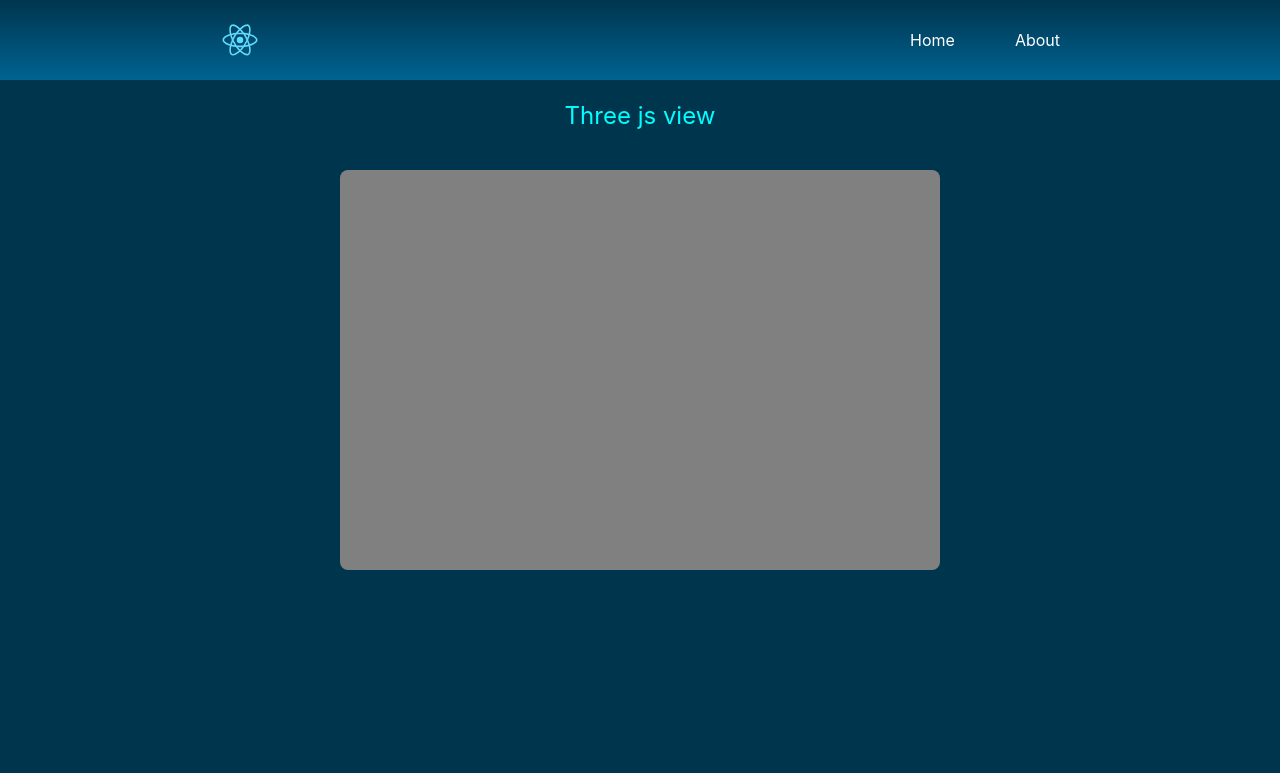
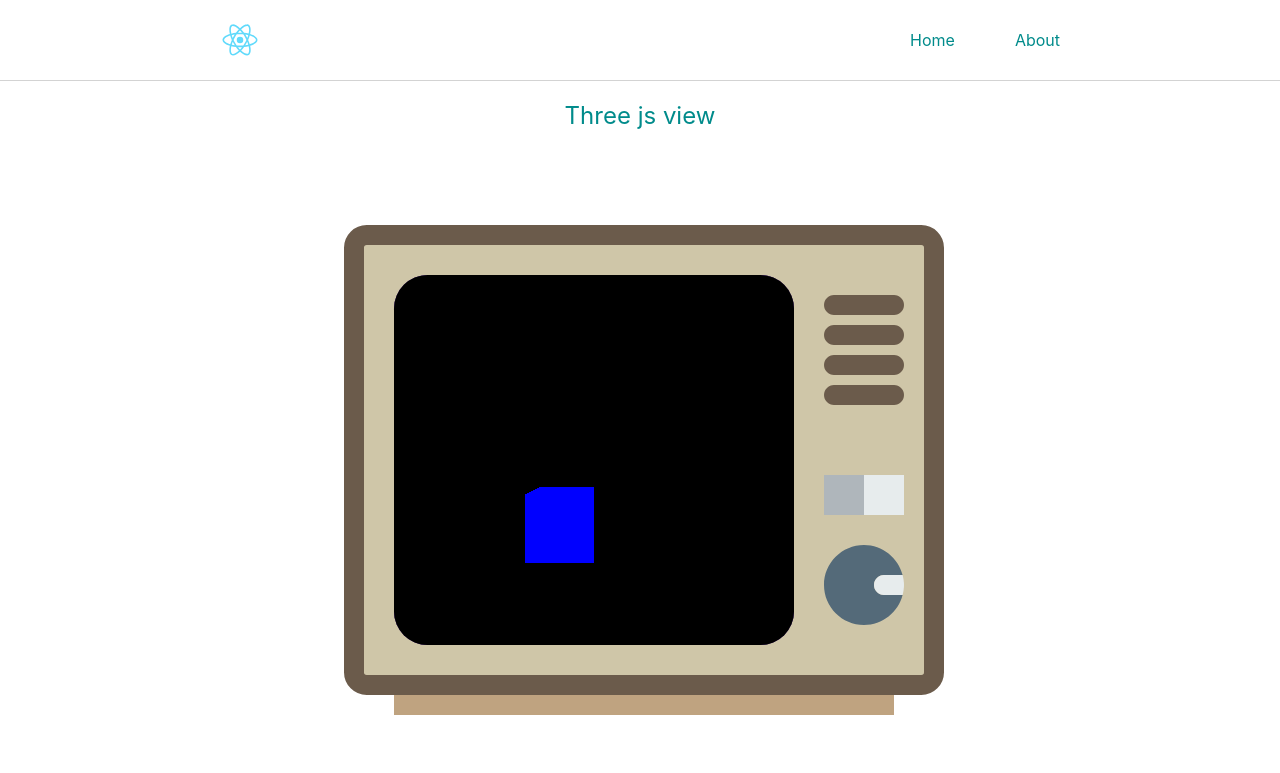
Before and after one commit to kuvondik/BasicReactTemplate, a React app: page / in a window 1280 px wide. Built offline with nearby package versions, Linux system fonts and the light colour scheme.

Commit message:
Configure threejs

```diff
--- a/package.json
+++ b/package.json
@@ -6,11 +6,12 @@
     "@testing-library/jest-dom": "^5.11.9",
     "@testing-library/react": "^11.2.3",
     "@testing-library/user-event": "^12.6.2",
+    "prop-types": "^15.7.2",
     "react": "^17.0.1",
     "react-dom": "^17.0.1",
-    "prop-types": "^15.7.2",
     "react-router-dom": "^5.2.0",
     "semantic-ui-react": "^2.0.3",
+    "three": "^0.125.2",
     "web-vitals": "^0.2.4"
   },
   "devDependencies": {
--- a/src/components/App/style.css
+++ b/src/components/App/style.css
@@ -1,5 +1,5 @@
 .App-body {
-  background-color: rgb(0, 53, 78);
+  background-color: white;
   min-height: 100vh;
   display: flex;
   flex-direction: column;
@@ -18,7 +18,7 @@
 
 h3 {
   margin: 20px;
-  color: cyan;
+  color: darkcyan;
   font-size: 24px;
   font-weight: normal;
 }
--- a/src/components/Header/style.css
+++ b/src/components/Header/style.css
@@ -6,9 +6,9 @@
 
 .header-container {
   padding: 10px;
-  /* background-color: rgb(0, 53, 78); */
-  background-image: linear-gradient(rgb(0, 53, 78), rgb(0, 99, 145));
-  border-bottom: 1px solid rgb(0, 53, 78);
+  background-color: white;
+  /* background-image: linear-gradient(rgb(0, 53, 78), rgb(0, 99, 145)); */
+  border-bottom: 1px solid lightgray;
 }
 
 .header-wrapper {
@@ -26,7 +26,6 @@
 
 .logo-link {
   text-decoration: none;
-  color: white;
   width: 100%;
   display: flex;
   align-items: center;
@@ -83,13 +82,13 @@
   transition-duration: 0.25s;
   transition-timing-function: ease-in-out;
 
-  color: white;
+  color: darkcyan;
   text-decoration: none;
   padding: 8px 20px 10px;
   border-radius: 0.25rem;
 }
 
 .nav-link:hover {
-  color: rgb(0, 53, 78);
-  background-color: white;
+  color: black;
+  background-color: lightgray;
 }
--- a/src/components/ThreejsContainer/index.js
+++ b/src/components/ThreejsContainer/index.js
@@ -1,7 +1,51 @@
+import React, { useEffect } from 'react';
 import './style.css';
+import tvSvg from '../../assets/images/svg/television1.svg';
+import * as THREE from 'three';
 
 const ThreejsContainer = () => {
-  return <div className="container"></div>;
+  // Similar to componentDidMount and componentDidUpdate:
+  useEffect(() => {
+    intialize3DEffect();
+  });
+
+  return (
+    <div className="container">
+      <img className="image" src={tvSvg} alt="television.svg" />
+      <div id="screen" className="screen"></div>
+    </div>
+  );
 };
 
+function intialize3DEffect() {
+  // Threejs coding
+  const screenContainer = document.querySelector('#screen');
+
+  const scene = new THREE.Scene();
+
+  const boxGeometry = new THREE.BoxGeometry(1, 1, 1);
+  const material = new THREE.MeshBasicMaterial({ color: 0x0000ff });
+  const mesh = new THREE.Mesh(boxGeometry, material);
+
+  scene.add(mesh);
+
+  const sizes = {
+    width: 400,
+    height: 370,
+  };
+
+  const camera = new THREE.PerspectiveCamera(75, sizes.width / sizes.height);
+  camera.position.z = 4;
+  camera.position.x = 0.5;
+  camera.position.y = 1;
+  scene.add(camera);
+
+  const renderer = new THREE.WebGLRenderer({
+    //canvas: screenContainer,
+  });
+  screenContainer.appendChild(renderer.domElement);
+  renderer.setSize(sizes.width, sizes.height);
+  renderer.render(scene, camera);
+}
+
 export default ThreejsContainer;
--- a/src/components/ThreejsContainer/style.css
+++ b/src/components/ThreejsContainer/style.css
@@ -1,9 +1,26 @@
 .container {
   display: flex;
   margin: 20px;
-  /* border: 2px dotted black; */
-  border-radius: 0.5rem;
-  background-color: gray;
-  width: 600px;
-  height: 400px;
+  justify-content: center;
+  width: 800px;
+  height: 600px;
+  position: relative;
 }
+
+.image {
+  position: absolute;
+  top: 0;
+  left: calc(13%);
+  width: auto;
+  height: 600px;
+}
+.screen {
+  overflow: hidden;
+  position: absolute;
+  top: 105px;
+  left: 154px;
+  width: 400px;
+  height: 370px;
+  border-radius: 2.1rem;
+  background-color: rgb(102, 51, 153);
+}
```
Also changed, not shown: src/assets/images/svg/television.svg (added), src/assets/images/svg/television1.svg (added), 1 other file.
